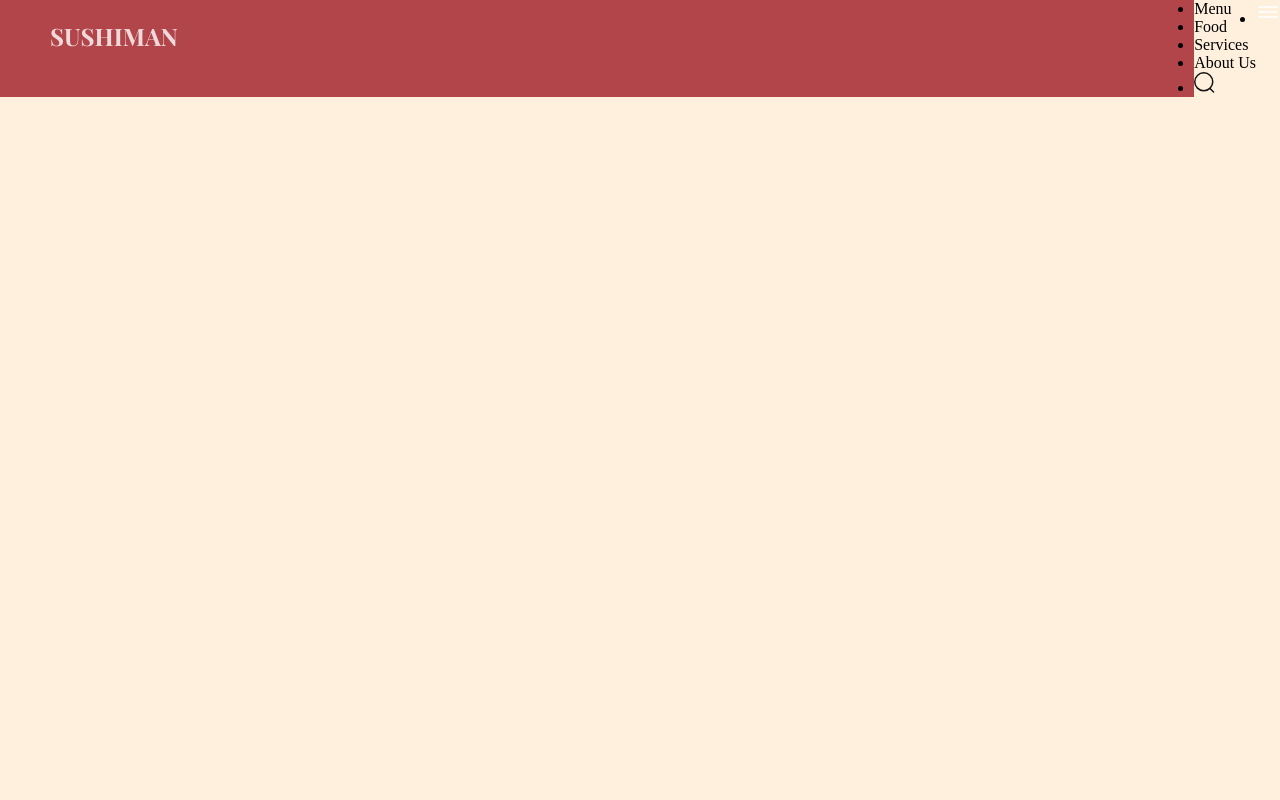
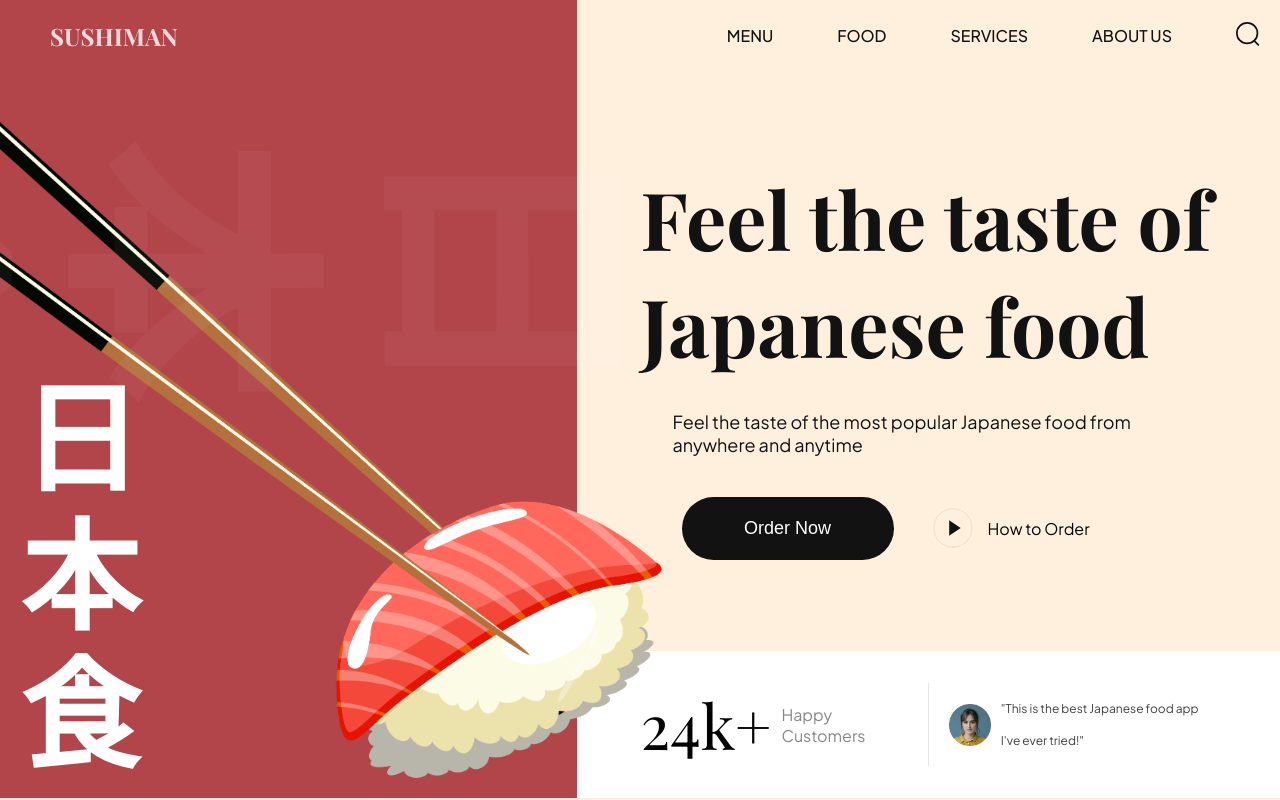
Before and after one commit to SwapnilBhattacharya05/sushi_landing_page, a website built with Vite: page index.html in a window 1280 px wide. Built offline with nearby package versions, Linux system fonts and the light colour scheme.

Commit message:
Create hero section

```diff
--- a/css/sections/header.css
+++ b/css/sections/header.css
@@ -26,3 +26,36 @@
   background-color: var(--primary-color);
   z-index: -1;
 }
+
+.header__menu li {
+  font-weight: 500;
+  font-family: var(--plus-jakarta-sans);
+  color: var(--secondary-color);
+  font-size: 16px;
+  text-transform: uppercase;
+  line-height: 20px;
+  cursor: pointer;
+}
+
+.header__menu,
+.header__menu-mobile {
+  padding: 20px;
+  flex: 1.236;
+  display: flex;
+  align-items: center;
+  justify-content: flex-end;
+  gap: 64px;
+  list-style: none;
+}
+
+.header__menu-mobile {
+  display: none;
+  gap: 20px;
+  position: relative;
+}
+
+.header__menu li img {
+  width: 24px;
+  height: 24px;
+  object-fit: contain;
+}
--- /dev/null
+++ b/css/sections/hero.css
@@ -0,0 +1,158 @@
+.hero {
+  display: flex;
+  min-height: calc(100vh - 74px);
+  overflow: hidden;
+}
+
+.hero-image {
+  flex: 1;
+  display: flex;
+  flex-direction: column;
+  position: relative;
+  z-index: 5;
+}
+
+.hero-image img {
+  width: 120%;
+  height: 100%;
+  object-fit: contain;
+}
+.hero-image h2 {
+  position: absolute;
+  bottom: 0;
+  padding: 20px;
+  font-family: var(--playfair-display);
+  font-weight: 700;
+  font-size: 120px;
+  line-height: 138px;
+  color: #fff;
+}
+
+.hero-image__overlay {
+  position: absolute;
+  inset: 0;
+  width: 100%;
+  background-color: var(--primary-color);
+  z-index: -1;
+}
+
+.hero-content {
+  flex: 1.22;
+  display: flex;
+  justify-content: space-between;
+  flex-direction: column;
+}
+
+.hero-content-info {
+  padding: 64px;
+  flex: 1;
+  display: flex;
+  justify-content: center;
+  flex-direction: column;
+}
+.hero-content-info h1 {
+  font-size: 80px;
+  font-weight: 600px;
+  font-family: var(--playfair-display);
+  color: var(--secondary-color);
+}
+
+.hero-content-info p {
+  margin: 32px 0 0 32px;
+  font-family: var(--plus-jakarta-sans);
+  color: var(--secondary-color);
+  font-size: 18px;
+  font-weight: 400;
+}
+
+.hero-content__buttons {
+  margin: 41px 0 0 41px;
+  display: flex;
+  flex-wrap: wrap;
+  gap: 36px;
+}
+
+.hero-content__order-button {
+  padding: 20px;
+  border-radius: 36px;
+  min-width: 212px;
+  outline: none;
+  border: none;
+  background: var(--secondary-color);
+  cursor: pointer;
+  color: #fff;
+  font-weight: 500;
+  font-size: 18px;
+  line-height: 23px;
+}
+
+.hero-content__play-button {
+  border: none;
+  outline: none;
+  background: transparent;
+  display: flex;
+  align-items: center;
+  font-size: 16px;
+  line-height: 19px;
+  color: var(--black-200);
+  font-family: var(--plus-jakarta-sans);
+  cursor: pointer;
+}
+.hero-content__play-button img {
+  margin-right: 12px;
+  width: 46px;
+  height: 46px;
+  object-fit: contain;
+}
+
+.hero-content__testimonial {
+  padding: 32px 64px;
+  display: flex;
+  flex-wrap: wrap;
+  gap: 20px;
+  background: var(--color-white);
+}
+
+.hero-content__customer {
+  flex: 1;
+  gap: 10px;
+}
+
+.hero-content__customer h4 {
+  font-size: 62px;
+  font-weight: 400;
+  font-family: var(--playfair-display);
+}
+
+.hero-content__customer p {
+  font-size: 16px;
+  font-weight: 400;
+  font-family: var(--plus-jakarta-sans);
+  color: var(--secondary-color);
+  opacity: 0.5;
+}
+
+.hero-content__review {
+  flex: 1;
+  display: flex;
+  align-items: center;
+  gap: 10px;
+  padding-left: 20px;
+  border-left: 1px solid rgba(2, 2, 2, 0.1);
+  min-width: 200px;
+}
+
+.hero-content__review img {
+  width: 42px;
+  height: 42px;
+  object-fit: contain;
+}
+
+.hero-content__review p {
+  font-size: 12px;
+  font-weight: 400;
+  line-height: 32px;
+  font-family: var(--plus-jakarta-sans);
+  color: var(--secondary-color);
+  opacity: 0.8;
+}
--- a/css/style.css
+++ b/css/style.css
@@ -3,12 +3,12 @@
 
 /* other css file imports */
 @import url("sections/header.css");
-/* @import url("sections/hero.css");
+@import url("sections/hero.css");
 @import url("sections/about.css");
 @import url("sections/popular.css");
 @import url("sections/trending.css");
 @import url("sections/subscribe.css");
-@import url("sections/footer.css"); */
+@import url("sections/footer.css");
 
 /* CSS variables for reusablity across all files (including above imported) */
 :root {
--- a/index.html
+++ b/index.html
@@ -32,7 +32,45 @@
 
     </nav>
   </header>
-  <section></section>
+  <section class="hero">
+    <div class="hero-image">
+      <img src="assets/sushi-1.png" alt="sushi" />
+      <h2>
+        日<br />
+        本<br />
+        食
+      </h2>
+      <div class="hero-image__overlay"></div>
+    </div>
+
+    <div class="hero-content">
+      <div class="hero-content-info">
+        <h1>Feel the taste of Japanese food</h1>
+        <p>Feel the taste of the most popular Japanese food from anywhere and anytime</p>
+        <div class="hero-content__buttons">
+          <button class="hero-content__order-button">Order Now</button>
+          <button class="hero-content__play-button">
+            <img src="assets/play-circle.svg" alt="play" />
+            How to Order
+          </button>
+        </div>
+      </div>
+
+      <div class="hero-content__testimonial">
+        <div class="hero-content__customer flex-center">
+          <h4>24<span>k+</span></h4>
+          <p>Happy Customers</p>
+        </div>
+
+        <div class="hero-content__review">
+          <img src="assets/user.png" alt="user" />
+          <p>"This is the best Japanese food app I've ever tried!"</p>
+        </div>
+
+      </div>
+
+    </div>
+  </section>
   <script src="js/script.js" type="module"></script>
 
 </body>
```
Also changed, not shown: css/sections/about.css (added), css/sections/footer.css (added), css/sections/popular.css (added), css/sections/subscribe.css (added), css/sections/trending.css (added).
